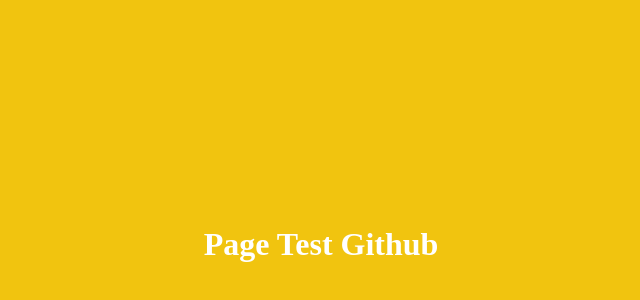
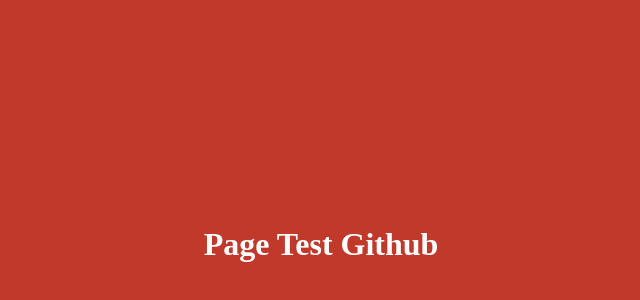
Before and after one commit to Camsaka/testGitHub, a plain HTML site: page index.html in a window 1280 px wide. Shown: the part 48-348 px from the top of the page, without its empty margins (319-959 px from the left). Drawn offline with Linux system fonts and the light colour scheme.

Commit message:
changement background branch test

```diff
--- a/index.html
+++ b/index.html
@@ -3,7 +3,7 @@
 	<head>
 		<title>Page Test Git</title>
 	</head>
-	<body style="background-color:#f1c40f">
+	<body style="background-color:#c0392b">
 		<h1 style="padding-top:20%; padding-bottom: 20%;  text-align: center; color:white">Page Test Github</h1>
 	</body>
 </html>
```
